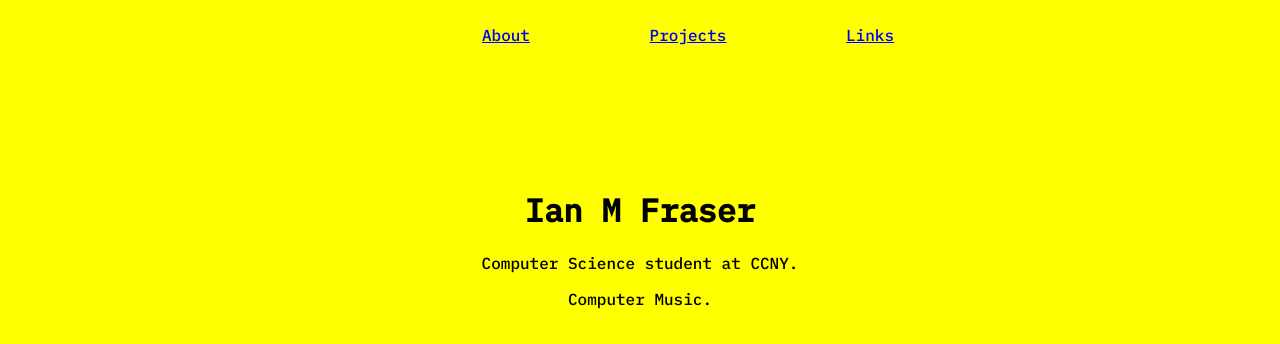
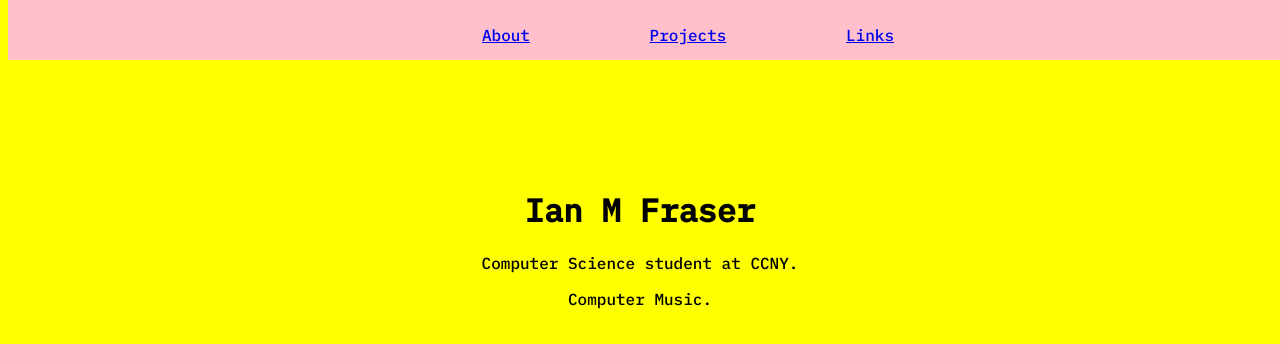
Before and after one commit to IanMFraser/hw3-p4-personal-portfolio-practice-with-html-css-IanMFraser, a plain HTML site: page index.html in a window 1280 px wide. Shown: the top 344 px of the page. Drawn offline with Linux system fonts and the light colour scheme.

Commit message:
fixed nav bar

```diff
--- a/style.css
+++ b/style.css
@@ -5,6 +5,7 @@ body {
   }
 
 #navbar{
+    background-color: pink;
     text-align: center;
     position: fixed;
     top: 0;
```
Also changed, not shown: images/web_he.jpeg (added), images/web_la.png (added), images/web_re.png (added).
